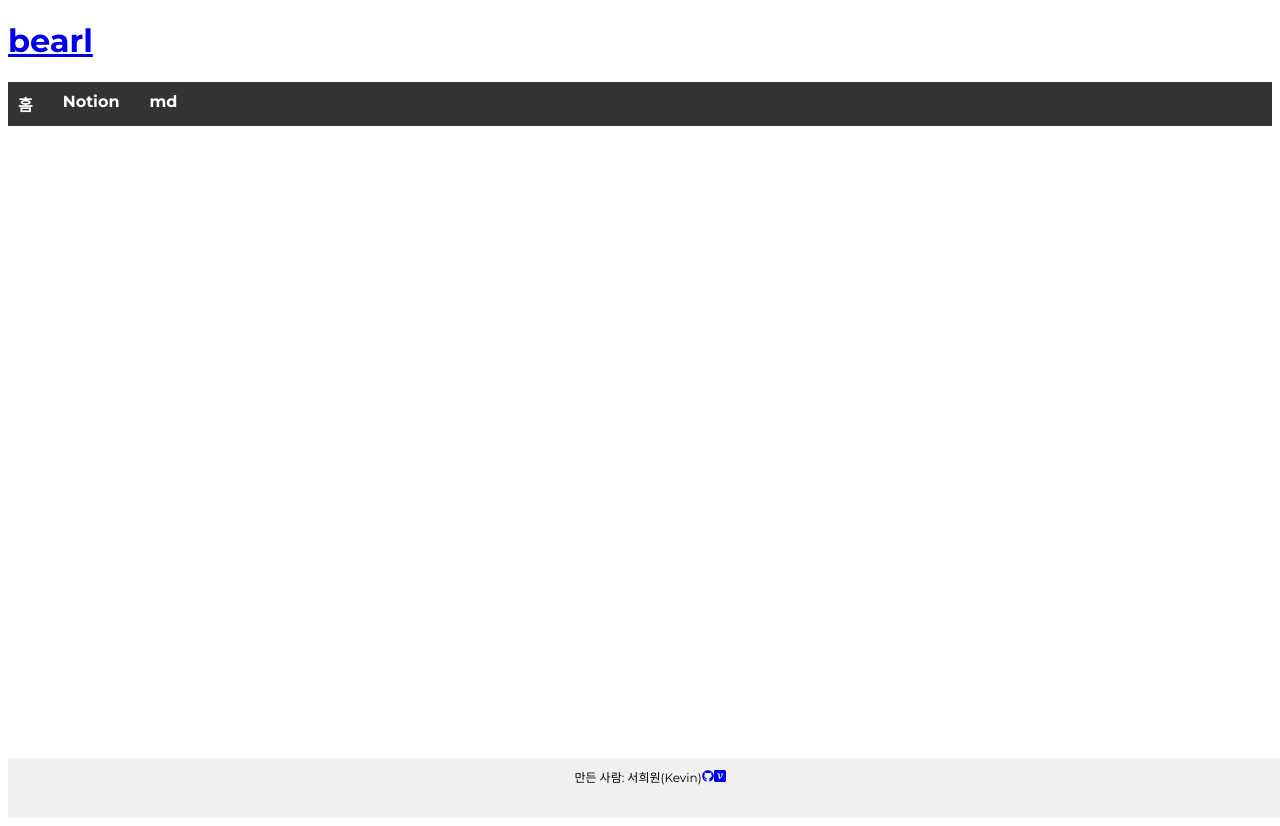
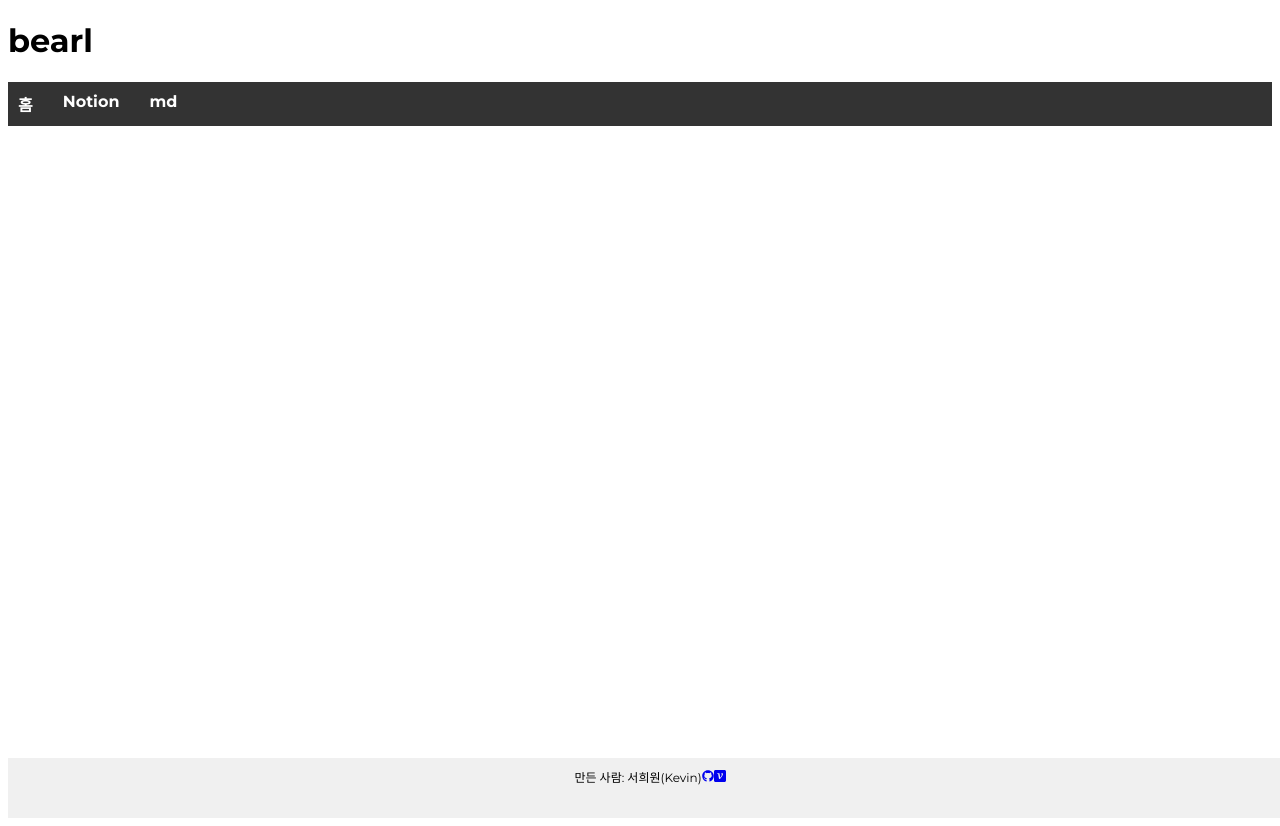
Before and after one commit to ZetBe/bearl, a Next.js app: page / in a window 1280 px wide. Built offline with nearby package versions, Linux system fonts and the light colour scheme.

Commit message:
fix: title style

```diff
--- a/src/app/app-style/Header.tsx
+++ b/src/app/app-style/Header.tsx
@@ -1,9 +1,9 @@
 import Link from 'next/link'
 import styled from 'styled-components'
 
-const StyledLink = styled(Link)`
+const TitleLink = styled(Link)`
   text-decoration: none;
-  color: #fff;
+  color: black;
   font-weight: bold;
 
   &:hover {
@@ -14,7 +14,7 @@ const StyledLink = styled(Link)`
 export default function Header() {
   return (
     <h1>
-      <Link href="/">bearl</Link>
+      <TitleLink href="/">bearl</TitleLink>
     </h1>
   )
 }
```
